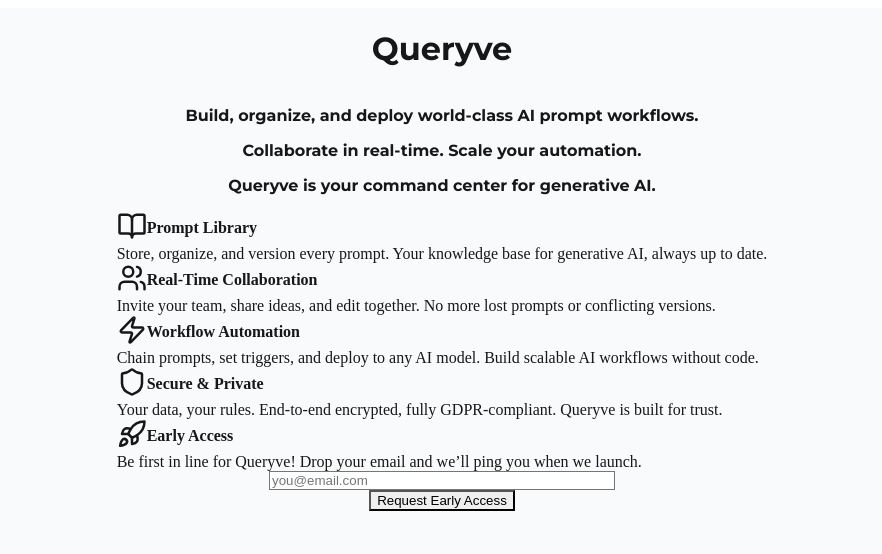
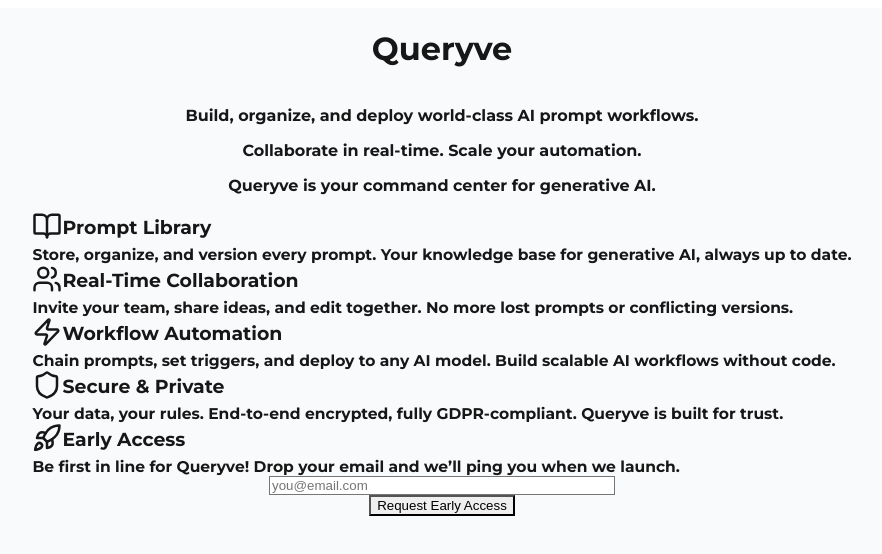
Before and after one commit to Nirk333/PromptForge, a Next.js app: page / in a window 1280 px wide. Shown: the top 554 px of the page, without its empty margins (198-1080 px from the left). Built offline with nearby package versions, Linux system fonts and the light colour scheme.

Commit message:
style(ui): set feature description smaller than title for visual hierarchy

```diff
--- a/app/page.tsx
+++ b/app/page.tsx
@@ -70,25 +70,30 @@
         className="flex flex-col items-start"
         aria-label={`Feature: ${feature.title}`}
       >
-        <div className="flex items-center mb-4">
+        <div className="flex items-center mb-2">
           <span className="text-2xl">{feature.icon}</span>
           <span
-            className="ml-14 font-bold text-lg text-gray-900"
-            style={{ fontWeight: 700 }}
+            className="ml-14 text-[1.18rem] text-gray-900 font-[600]"
+            style={{ fontFamily: "var(--font-montserrat)" }}
           >
             {feature.title}
           </span>
         </div>
-        <div className="ml-16 text-gray-700 text-base leading-relaxed">
+        <div
+          className="ml-16 text-gray-700 text-[0.97rem] leading-relaxed font-normal"
+          style={{ fontFamily: "var(--font-montserrat)" }}
+        >
           {feature.description}
         </div>
       </div>
     ))}
   </div>
 </section>
+
+
         {/* EMAIL SIGNUP */}
         <form
-  className="flex flex-col sm:flex-row items-center justify-center mt-16 w-full"
+  className="flex flex-col sm:flex-row items-center justify-center mt-16 w-full mt-14"
 >
   <input
     className="
```
